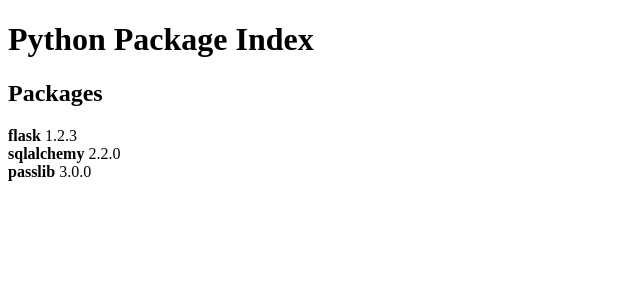
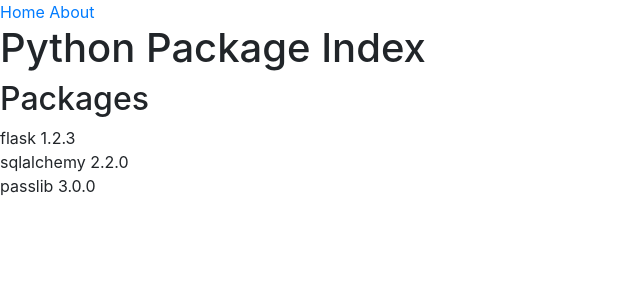
Before and after one commit to willschlitzer/flask-app-talkpython, a Flask app: page / in a window 1280 px wide. Shown: the top 300 px of the page, without its empty margins (0-640 px from the left). Run offline with Flask 2, Linux system fonts and the light colour scheme; some libraries are stand-ins or nearby versions.

Commit message:
Add templates

```diff
--- a/pypi_org/app.py
+++ b/pypi_org/app.py
@@ -14,5 +14,9 @@ def index():
     test_packages = get_latest_packages()
     return flask.render_template('index.html', packages=test_packages)
 
+@app.route("/about")
+def about():
+    return flask.render_template('about.html')
+
 if __name__ == "__main__":
     app.run(debug=True)
--- a/pypi_org/templates/index.html
+++ b/pypi_org/templates/index.html
@@ -3,13 +3,17 @@
 <head>
     <meta charset="UTF-8">
     <title>Python Package Index (demo)</title>
-</head>
+    <link rel="stylesheet" href="https://stackpath.bootstrapcdn.com/bootstrap/4.1.3/css/bootstrap.min.css" integrity="sha384-MCw98/SFnGE8fJT3GXwEOngsV7Zt27NXFoaoApmYm81iuXoPkFOJwJ8ERdknLPMO" crossorigin="anonymous">
+    <link rel="stylesheet" href="/static/css/sites.css" />
 <body>
+<nav>
+    <a href="/">Home</a>
+    <a href="/about">About</a>
+</nav>
 <style>
-    .title {
-        font-weight: bold;
-    }
+
 </style>
+<div class="main_content">
     <h1>Python Package Index</h1>
     <h2>Packages</h2>
     {% for p in packages %}
@@ -21,6 +25,11 @@
             {{ p.version }}
         </span>
     </div>
+</div>
 {% endfor %}
+<script src="https://code.jquery.com/jquery-3.3.1.slim.min.js" integrity="sha384-q8i/X+965DzO0rT7abK41JStQIAqVgRVzpbzo5smXKp4YfRvH+8abtTE1Pi6jizo" crossorigin="anonymous"></script>
+<script src="https://cdnjs.cloudflare.com/ajax/libs/popper.js/1.14.3/umd/popper.min.js" integrity="sha384-ZMP7rVo3mIykV+2+9J3UJ46jBk0WLaUAdn689aCwoqbBJiSnjAK/l8WvCWPIPm49" crossorigin="anonymous"></script>
+<script src="https://stackpath.bootstrapcdn.com/bootstrap/4.1.3/js/bootstrap.min.js" integrity="sha384-ChfqqxuZUCnJSK3+MXmPNIyE6ZbWh2IMqE241rYiqJxyMiZ6OW/JmZQ5stwEULTy" crossorigin="anonymous"></script>
+</head>
 </body>
 </html>
```
Also changed, not shown: pypi_org/static/css/site.css (added, +7 -0 lines), pypi_org/templates/about.html (added, +19 -0 lines). Lines whose indentation alone changed are shown as unchanged.
